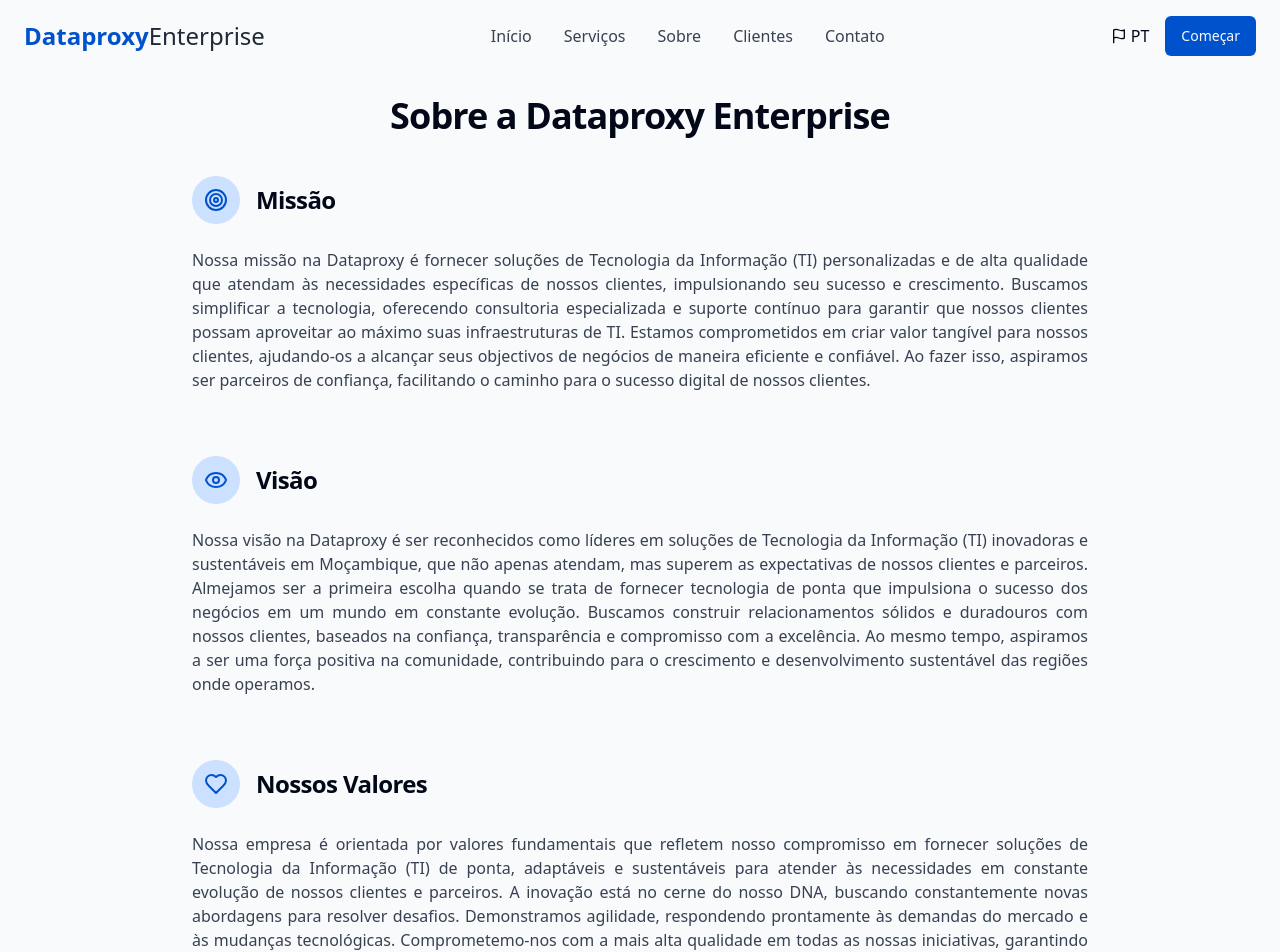
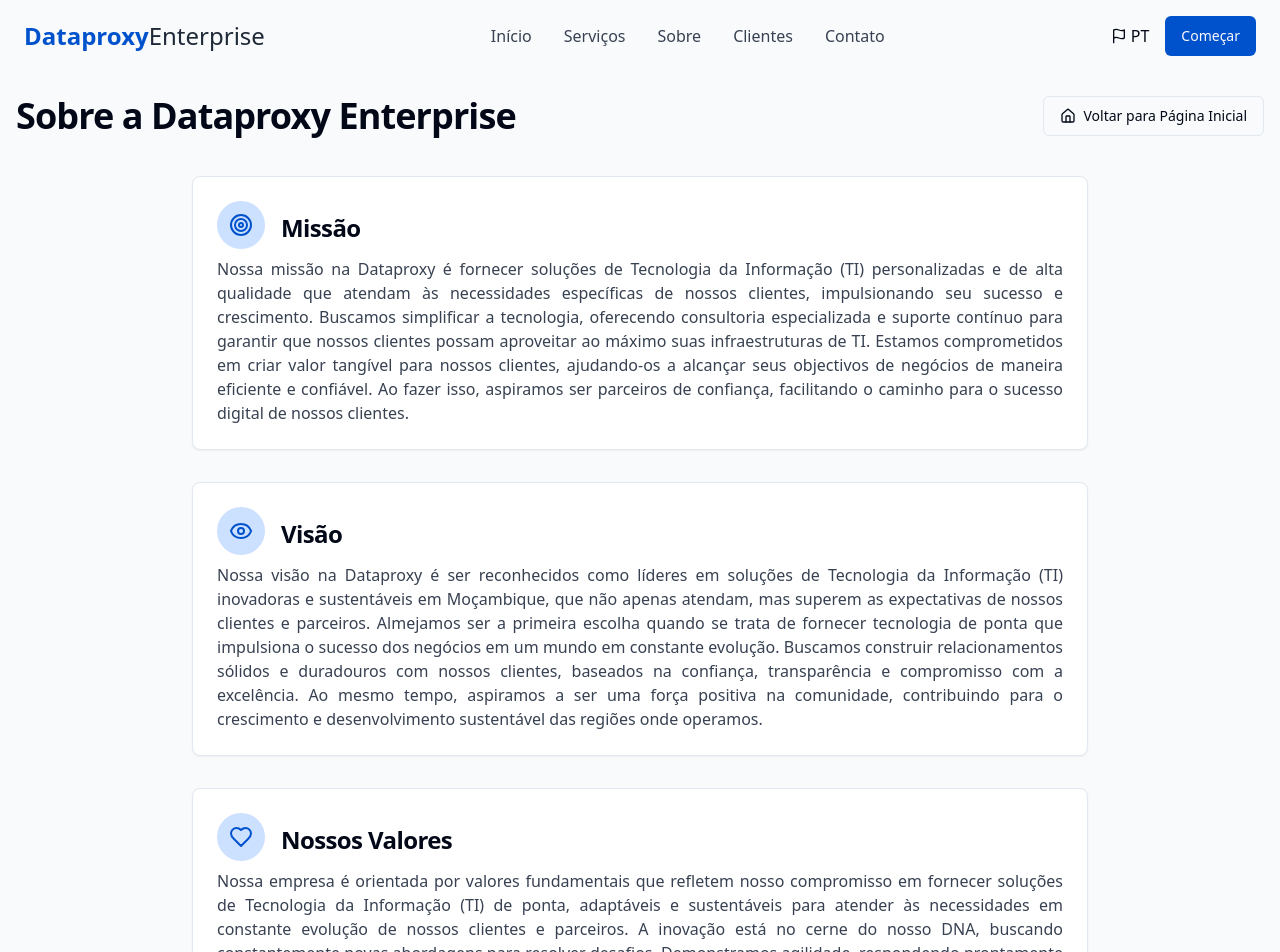
Before and after one commit to Keynes25/dataproxy-enterprise-hub, a React (Vite) app: page /about-us in a window 1280 px wide. Shown: the top 952 px of the page. Built offline with nearby package versions, Linux system fonts and the light colour scheme.

Commit message:
feat: Implement About Us page changes
- Added a button to return to the main page.
- Displayed content in card format.
- Added hover animations to the cards.

```diff
--- a/src/pages/AboutUs.tsx
+++ b/src/pages/AboutUs.tsx
@@ -3,7 +3,10 @@ import React, { useEffect } from 'react';
 import { useLanguage } from '@/context/LanguageContext';
 import Navbar from '@/components/layout/Navbar';
 import Footer from '@/components/layout/Footer';
-import { Target, Eye, Heart } from 'lucide-react';
+import { Target, Eye, Heart, Home } from 'lucide-react';
+import { Link } from 'react-router-dom';
+import { Button } from '@/components/ui/button';
+import { Card, CardContent, CardHeader, CardTitle } from '@/components/ui/card';
 
 const AboutUs = () => {
   const { t } = useLanguage();
@@ -18,49 +21,62 @@ const AboutUs = () => {
       <Navbar />
       <main className="flex-grow pt-24 pb-16">
         <div className="container mx-auto px-4">
-          <h1 className="text-3xl md:text-4xl font-bold mb-10 text-center">
+          <div className="flex flex-col md:flex-row justify-between items-center mb-10">
+            <h1 className="text-3xl md:text-4xl font-bold text-center md:text-left">
               {t('about.title')}
             </h1>
+            <Link to="/" className="mt-4 md:mt-0">
+              <Button variant="outline" className="flex items-center gap-2">
+                <Home className="h-4 w-4" /> Voltar para Página Inicial
+              </Button>
+            </Link>
+          </div>
 
-          <div className="max-w-4xl mx-auto space-y-16">
-            {/* Mission Section */}
-            <section>
-              <div className="flex items-center gap-4 mb-6">
+          <div className="max-w-4xl mx-auto space-y-8">
+            {/* Mission Card */}
+            <Card className="overflow-hidden card-hover hover:shadow-lg transition-all duration-300 hover:-translate-y-1">
+              <CardHeader className="flex flex-row items-center gap-4 pb-2">
                 <div className="h-12 w-12 rounded-full bg-primary-100 flex items-center justify-center">
                   <Target className="h-6 w-6 text-primary-600" />
                 </div>
-                <h2 className="text-2xl font-semibold">Missão</h2>
-              </div>
+                <CardTitle>Missão</CardTitle>
+              </CardHeader>
+              <CardContent>
                 <p className="text-gray-700 text-justify">
                   Nossa missão na Dataproxy é fornecer soluções de Tecnologia da Informação (TI) personalizadas e de alta qualidade que atendam às necessidades específicas de nossos clientes, impulsionando seu sucesso e crescimento. Buscamos simplificar a tecnologia, oferecendo consultoria especializada e suporte contínuo para garantir que nossos clientes possam aproveitar ao máximo suas infraestruturas de TI. Estamos comprometidos em criar valor tangível para nossos clientes, ajudando-os a alcançar seus objectivos de negócios de maneira eficiente e confiável. Ao fazer isso, aspiramos ser parceiros de confiança, facilitando o caminho para o sucesso digital de nossos clientes.
                 </p>
-            </section>
+              </CardContent>
+            </Card>
 
-            {/* Vision Section */}
-            <section>
-              <div className="flex items-center gap-4 mb-6">
+            {/* Vision Card */}
+            <Card className="overflow-hidden card-hover hover:shadow-lg transition-all duration-300 hover:-translate-y-1">
+              <CardHeader className="flex flex-row items-center gap-4 pb-2">
                 <div className="h-12 w-12 rounded-full bg-primary-100 flex items-center justify-center">
                   <Eye className="h-6 w-6 text-primary-600" />
                 </div>
-                <h2 className="text-2xl font-semibold">Visão</h2>
-              </div>
+                <CardTitle>Visão</CardTitle>
+              </CardHeader>
+              <CardContent>
                 <p className="text-gray-700 text-justify">
                   Nossa visão na Dataproxy é ser reconhecidos como líderes em soluções de Tecnologia da Informação (TI) inovadoras e sustentáveis em Moçambique, que não apenas atendam, mas superem as expectativas de nossos clientes e parceiros. Almejamos ser a primeira escolha quando se trata de fornecer tecnologia de ponta que impulsiona o sucesso dos negócios em um mundo em constante evolução. Buscamos construir relacionamentos sólidos e duradouros com nossos clientes, baseados na confiança, transparência e compromisso com a excelência. Ao mesmo tempo, aspiramos a ser uma força positiva na comunidade, contribuindo para o crescimento e desenvolvimento sustentável das regiões onde operamos.
                 </p>
-            </section>
+              </CardContent>
+            </Card>
 
-            {/* Values Section */}
-            <section>
-              <div className="flex items-center gap-4 mb-6">
+            {/* Values Card */}
+            <Card className="overflow-hidden card-hover hover:shadow-lg transition-all duration-300 hover:-translate-y-1">
+              <CardHeader className="flex flex-row items-center gap-4 pb-2">
                 <div className="h-12 w-12 rounded-full bg-primary-100 flex items-center justify-center">
                   <Heart className="h-6 w-6 text-primary-600" />
                 </div>
-                <h2 className="text-2xl font-semibold">Nossos Valores</h2>
-              </div>
+                <CardTitle>Nossos Valores</CardTitle>
+              </CardHeader>
+              <CardContent>
                 <p className="text-gray-700 text-justify">
                   Nossa empresa é orientada por valores fundamentais que refletem nosso compromisso em fornecer soluções de Tecnologia da Informação (TI) de ponta, adaptáveis e sustentáveis para atender às necessidades em constante evolução de nossos clientes e parceiros. A inovação está no cerne do nosso DNA, buscando constantemente novas abordagens para resolver desafios. Demonstramos agilidade, respondendo prontamente às demandas do mercado e às mudanças tecnológicas. Comprometemo-nos com a mais alta qualidade em todas as nossas iniciativas, garantindo que nossas soluções atendam aos mais rigorosos padrões de desempenho e confiabilidade. Além disso, mantemos um forte compromisso com a sustentabilidade, buscando minimizar nosso impacto ambiental e promover práticas de negócios responsáveis.
                 </p>
-            </section>
+              </CardContent>
+            </Card>
           </div>
         </div>
       </main>
```
Lines whose indentation alone changed are shown as unchanged.
